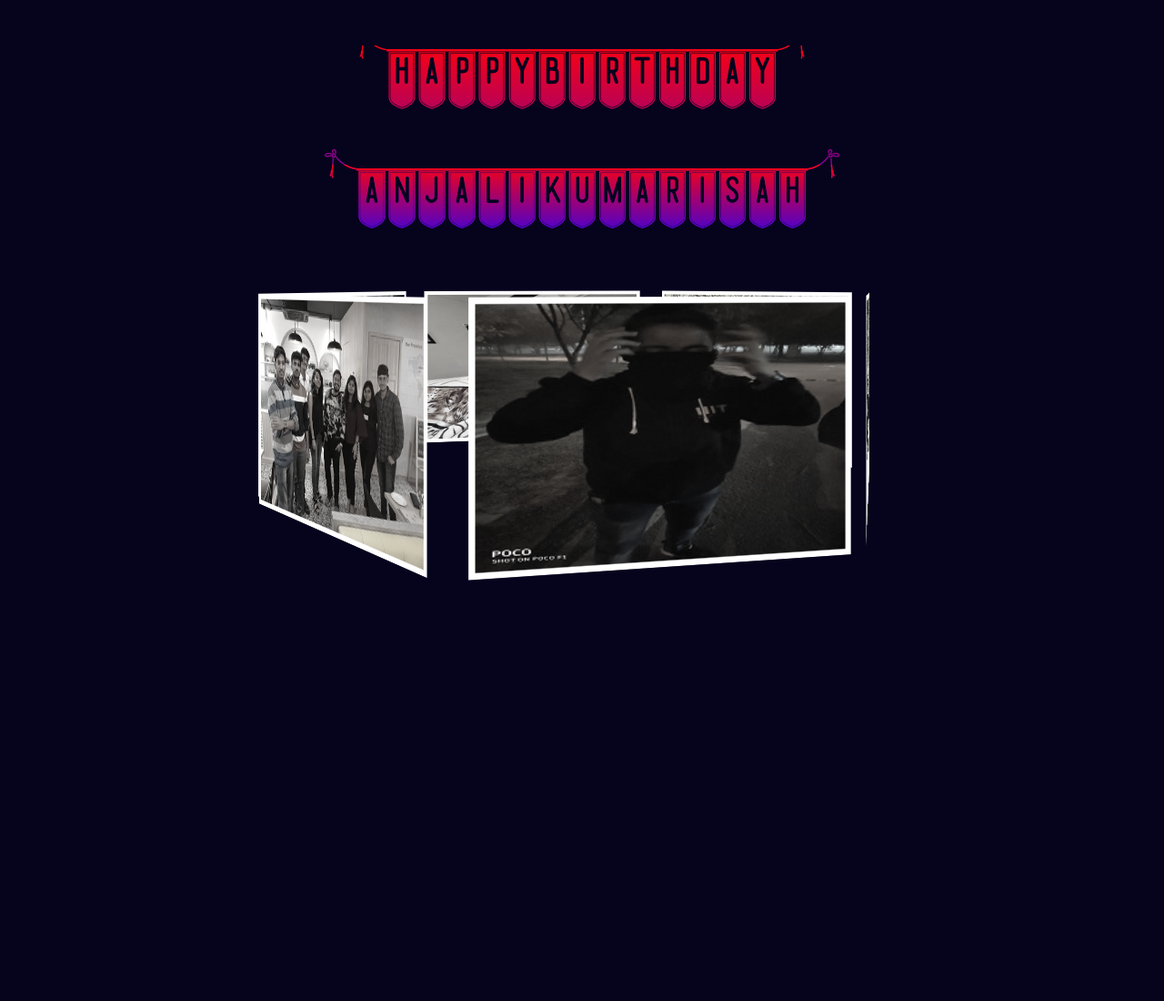
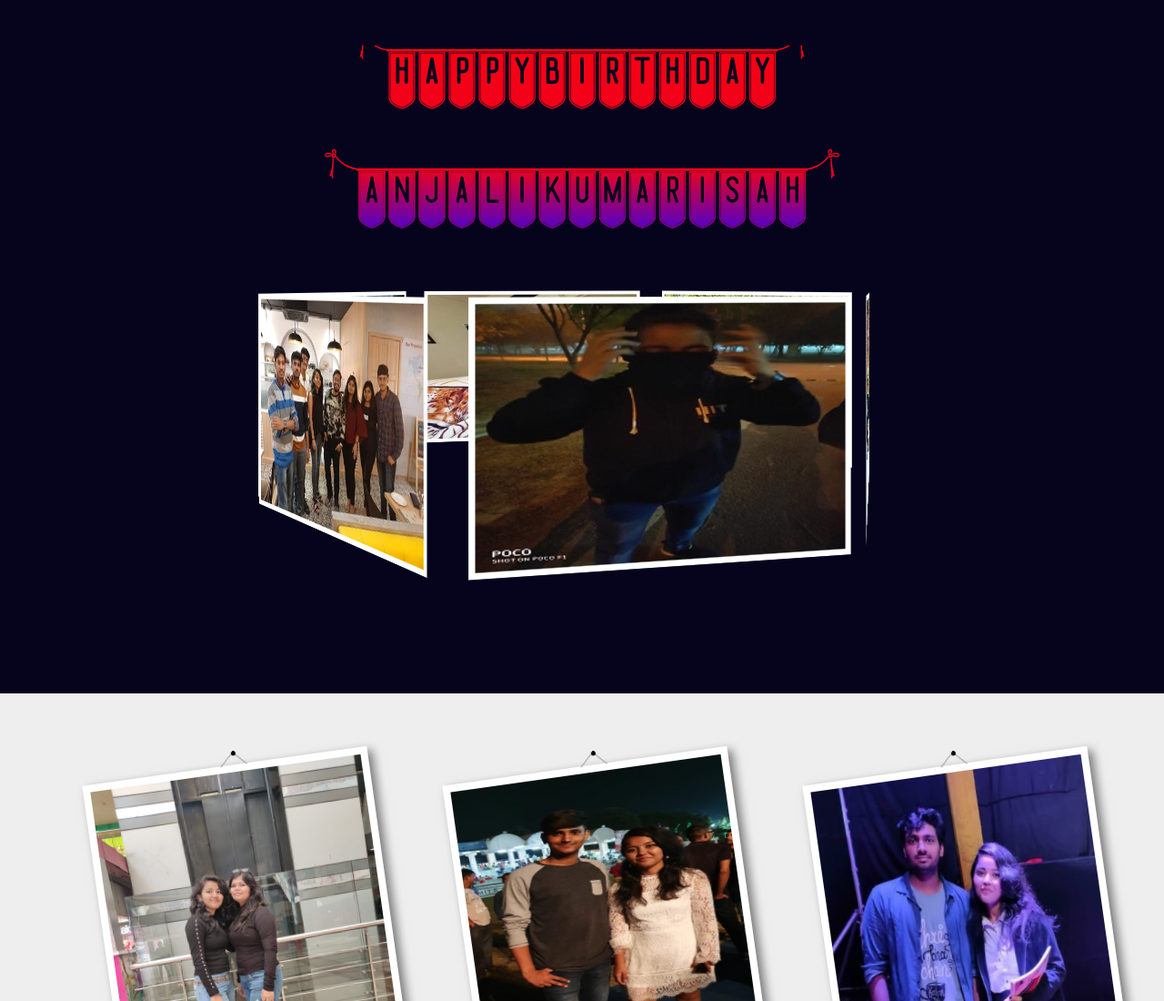
Before and after one commit to kumaraditya2002/anjalibday, a plain HTML site: page index.html in a window 1280 px wide. Shown: the top 1100 px of the page at 91% size. Before the commit the page ends 800 px from the top, so only its background shows below. Drawn offline with Linux system fonts and the light colour scheme.

Commit message:
images added

```diff
--- a/index.html
+++ b/index.html
@@ -10,7 +10,7 @@
 <body>
     <div class="bday">
         &lt;HAPPYBIRTHDAY&gt;
-
+    <div>
     <div class="name">
         &lt;ANJALIKUMARISAH&gt;
     </div>
@@ -36,5 +36,22 @@
             </div>
         </div>
     </div>
+    <div class="card">
+        <figure class="swing">
+            <img src="img/peda.jpeg" alt="" id="peda" height="400px" width="300px">
+        </figure>
+        <figure class="swing">
+            <img src="img/vishu.jpeg" alt="" id="vishu" height="400px" width="300px">
+        </figure>
+        <figure class="swing">
+            <img src="img/ankur.jpeg" alt="" id="ankur" height="400px" width="300px">
+        </figure>
+        <figure class="swing">
+            <img src="img/bf.jpeg" alt="" id="bf" height="400px" width="300px">
+        </figure>
+        <figure class="swing">
+            <img src="img/uryan.jpeg" alt="" id="uryan" height="400px" width="300px">
+        </figure>
+    </div>
 </body>
 </html>
--- a/styles.css
+++ b/styles.css
@@ -69,7 +69,7 @@ body{
 .single-image.image-six{
     transform: rotateY(300deg) translateZ(300px);
 }
-img{
+/* img{
     filter: grayscale(90%);
     transition: 1s;
     cursor: pointer;
@@ -77,6 +77,51 @@ img{
 img:hover{
     transition: 1s;
     filter: grayscale(0);
+} */
+.card{
+    display: flex;
+    justify-content: center;
+    flex-direction: row;
+    flex-wrap: wrap;
+    background-color: #eee;
+}
+.swing{
+    animation: swing ease-in-out 1s infinite alternate;
+    transform-origin: center -20px;
+    float: left;
+    box-shadow: 5px 5px 10px rgba(0,0,0,0.5);
+}
+.swing img{
+    border: 8px solid white;
+    display: block;
+}
+.swing:after{
+    content: '';
+    position: absolute;
+    width: 20px;
+    height: 20px;
+    border: 1px solid #999;
+    top: -10px;
+    left: 50%;
+    z-index: 0;
+    border-bottom: none;
+    border-right: none;
+    transform: rotate(45deg);
+}
+.swing:before{
+    content: '';
+    position: absolute;
+    width: 5px;
+    height: 5px;
+    top: -15px;
+    left: 53%;
+    z-index: 5;
+    border-radius: 50% 50%;
+    background: #000;
+}
+@keyframes swing{
+    0%{transform: rotate(5deg);}
+    100%{transform: rotate(-8deg);}
 }
 @keyframes animate{
     from{
```
Also changed, not shown: img/ankur.jpeg (added), img/bf.jpeg (added), img/peda.jpeg (added), img/uryan.jpeg (added), img/vishu.jpeg (added).
